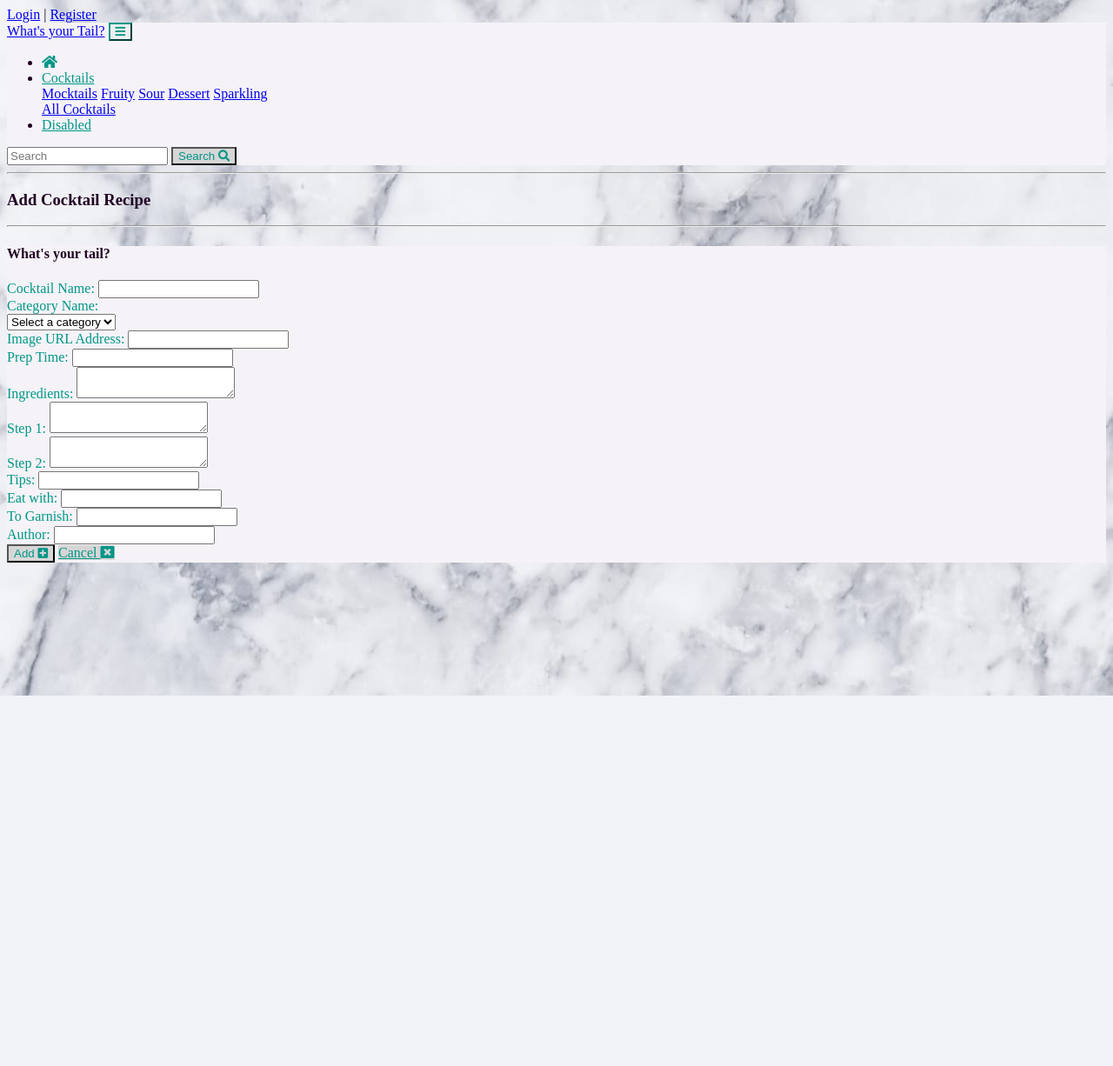
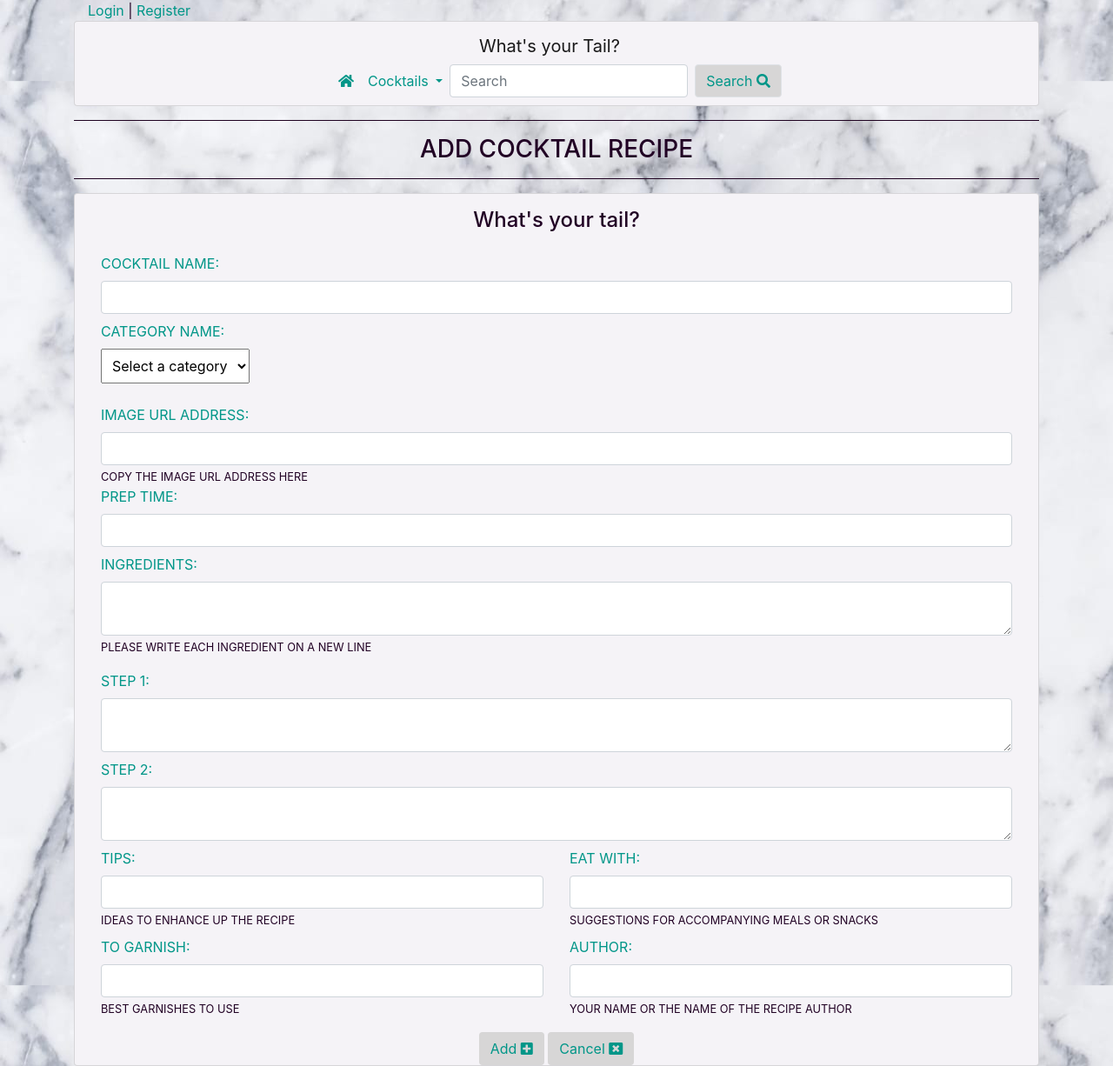
Before and after one commit to jakelashbrook/cocktails-ms3, a Flask app: page /add_cocktail in a window 1280 px wide. Shown: the whole page at 87% size. Before the commit the page ends 800 px from the top, so only its background shows below. Run offline with Flask 2, Linux system fonts and the light colour scheme; some libraries are stand-ins or nearby versions.

Commit message:
Bootstrap Material Design Replaced

```diff
--- a/static/css/style.css
+++ b/static/css/style.css
@@ -18,6 +18,14 @@ i {
     line-height: 1.4;
 }
 
+a {
+    color: #009688;
+}
+
+a:hover {
+    color: #210124;
+}
+
 /* Colours */
 .ghost-wht {
     background-color: #F5F3F7;
@@ -33,6 +41,10 @@ i {
 
 .grn-bg {
     background-color: #009688;
+}
+
+.dp-txt {
+    color: #210124;
 }
 /* Buttons and Links */
 .button {
--- a/templates/add_cocktail.html
+++ b/templates/add_cocktail.html
@@ -10,16 +10,14 @@
         <form class="container pt-3" method="POST" action="">
             <div class="row">
                 <!-- Input Cocktail Name -->
-                <div class="col-sm-12 col-md-6">
+                <div class="col-12">
                     <label for="recipe_name" class="grn-txt text-uppercase">Cocktail Name:</label>
                     <input type="text" class="form-control"
                     name="recipe_name" id="recipe_name" required>
                 </div>
-                <div class="col-sm-12 col-md-6">
-                    <!-- Prep Time -->
-                    <label for="category_name" class="grn-txt text-uppercase">Category Name:</label>
-                    <div class="row">
-                        <div class="col-12">
+                <div class="col-12 pt-2">
+                    <!-- Category Name -->
+                    <label for="category_name" class="grn-txt text-uppercase">Category Name:</label><br>
                             <select class="form-select form-select-lg mb-3 p-2" aria-label=".form-select-lg"
                              name="category_name" id="category_name" required>
                                 <option selected><strong>Select a category</strong></option>
@@ -31,18 +29,17 @@
                             </select>
                         </div>
                     </div>
-                </div>
-                </div>
             <div class="row pt-2">
                 <!-- Image URL -->
-                <div class="col-sm-12 col-md-6">
+                <div class="col-12">
                     <label for="img_url" class="grn-txt text-uppercase">Image URL Address:</label>
                     <input type="text" class="form-control" name="img_url" id="img_url" required>
+                    <small class="text-uppercase dp-txt">Copy the image URL address here</small>
                 </div>
-                <div class="col-sm-12 col-md-6">
+                <div class="col-12">
                     <!-- Prep Time -->
                     <label for="prep_time" class="grn-txt text-uppercase" >Prep Time:</label>
-                    <input type="text" class="form-control"
+                    <input type="text" class="form-control" maxlength="10"
                     name="prep_time" id="prep_time" required>
                 </div>
             </div>
@@ -51,6 +48,7 @@
                     <label for="ingredients" class="grn-txt text-uppercase">Ingredients:</label>
                     <textarea type="text" class="form-control"
                     name="ingredients" id="ingredients" required></textarea>
+                    <small class="text-uppercase dp-txt">Please write each ingredient on a new line</small>
                 </div>
             </div>
             <div class="row pt-2">
@@ -62,7 +60,7 @@
                 </div>
                 <div class="col-12">
                     <!-- Step 2 -->
-                    <label for="method_step_2" class="grn-txt text-uppercase pt-2">Step 2:</label>
+                    <label for="method_step_two" class="grn-txt text-uppercase pt-2">Step 2:</label>
                     <textarea type="text" class="form-control"
                     name="method_step_two" id="method_step_two" required></textarea>
                 </div>
@@ -71,26 +69,31 @@
                 <!-- Inspiration -->
                 <div class="col-sm-12 col-md-6">
                     <label for="inspiration" class="grn-txt text-uppercase">Tips:</label>
-                    <input type="text" class="form-control" name="inspiration" id="inspiration">
+                    <input type="text" class="form-control" name="inspiration" id="inspiration"
+                    maxlength="30">
+                    <small class="text-uppercase dp-txt">Ideas to enhance up the recipe</small>
                 </div>
                 <div class="col-sm-12 col-md-6">
                     <!-- Eat With -->
                     <label for="eat_with" class="grn-txt text-uppercase">Eat with:</label>
                     <input type="text" class="form-control"
-                    name="eat_with" id="eat_with">
+                    name="eat_with" id="eat_with" maxlength="30">
+                    <small class="text-uppercase dp-txt">Suggestions for accompanying meals or snacks</small>
                 </div>
             </div>
             <div class="row pt-2">
                 <!-- Garnish -->
                 <div class="col-sm-12 col-md-6">
                     <label for="garnish" class="grn-txt text-uppercase">To Garnish:</label>
-                    <input type="text" class="form-control" name="garnish" id="garnish">
+                    <input type="text" class="form-control" name="garnish" id="garnish" maxlength="30">
+                    <small class="text-uppercase dp-txt">Best garnishes to use</small>
                 </div>
                 <div class="col-sm-12 col-md-6">
                     <!-- Recipe Author-->
                     <label for="author" class="grn-txt text-uppercase">Author:</label>
-                    <input type="text" class="form-control"
+                    <input type="text" class="form-control" minlength="10" maxlength="25"
                     name="author" id="author">
+                    <small class="text-uppercase dp-txt">Your name or the name of the recipe author</small>
                 </div>
             </div>
             <div class="row pt-3">
--- a/templates/base.html
+++ b/templates/base.html
@@ -3,9 +3,9 @@
 <head>
     <meta charset="UTF-8">
     <meta name="viewport" content="width=device-width, initial-scale=1.0">
-    <!-- Compiled and minified Bootstrap Material Design CSS -->
-    <link rel="stylesheet" href="https://unpkg.com/bootstrap-material-design@4.1.1/dist/css/bootstrap-material-design.min.css"
-    integrity="sha384-wXznGJNEXNG1NFsbm0ugrLFMQPWswR3lds2VeinahP8N0zJw9VWSopbjv2x7WCvX" crossorigin="anonymous" type="text/css">
+    <!-- Compiled and minified Bootstrap CSS -->
+    <link rel="stylesheet" href="https://cdn.jsdelivr.net/npm/bootstrap@4.6.0/dist/css/bootstrap.min.css"
+    integrity="sha384-B0vP5xmATw1+K9KRQjQERJvTumQW0nPEzvF6L/Z6nronJ3oUOFUFpCjEUQouq2+l" crossorigin="anonymous">
     <!-- Font Awesome CDN Link -->
     <link rel="stylesheet" href="https://cdnjs.cloudflare.com/ajax/libs/font-awesome/5.15.3/css/all.min.css"
     integrity="sha512-iBBXm8fW90+nuLcSKlbmrPcLa0OT92xO1BIsZ+ywDWZCvqsWgccV3gFoRBv0z+8dLJgyAHIhR35VZc2oM/gI1w==" crossorigin="anonymous" />
@@ -29,7 +29,7 @@
     {% endif %}
     </div>
     <!-- Site Navigation (Bootstrap Materialize Component) -->
-    <nav class="navbar navbar-expand-lg navbar-light bg-light">
+    <nav class="navbar navbar-expand-lg navbar-light bg-light card">
         <a class="navbar-brand pangolin" href="{{ url_for('get_recipes') }}">What's your Tail?</a>
         <button class="navbar-toggler" type="button" data-toggle="collapse" data-target="#navbarSupportedContent"
             aria-controls="navbarSupportedContent" aria-expanded="false" aria-label="Toggle navigation">
@@ -117,14 +117,10 @@
 
 
 
-    <!-- Compiled and minified JavaScript from Bootstrap Material Design -->
-    <script src="https://unpkg.com/popper.js@1.12.6/dist/umd/popper.js"
-        integrity="sha384-fA23ZRQ3G/J53mElWqVJEGJzU0sTs+SvzG8fXVWP+kJQ1lwFAOkcUOysnlKJC33U"
-        crossorigin="anonymous"></script>
-    <script src="https://unpkg.com/bootstrap-material-design@4.1.1/dist/js/bootstrap-material-design.js"
-        integrity="sha384-CauSuKpEqAFajSpkdjv3z9t8E7RlpJ1UP0lKM/+NdtSarroVKu069AlsRPKkFBz9"
-        crossorigin="anonymous"></script>
-    <script>$(document).ready(function () { $('body').bootstrapMaterialDesign(); });</script>
+    <!-- Compiled and minified JavaScript from Bootstrap -->
+    <script src="https://code.jquery.com/jquery-3.5.1.slim.min.js" integrity="sha384-DfXdz2htPH0lsSSs5nCTpuj/zy4C+OGpamoFVy38MVBnE+IbbVYUew+OrCXaRkfj" crossorigin="anonymous"></script>
+    <script src="https://cdn.jsdelivr.net/npm/popper.js@1.16.1/dist/umd/popper.min.js" integrity="sha384-9/reFTGAW83EW2RDu2S0VKaIzap3H66lZH81PoYlFhbGU+6BZp6G7niu735Sk7lN" crossorigin="anonymous"></script>
+    <script src="https://cdn.jsdelivr.net/npm/bootstrap@4.6.0/dist/js/bootstrap.min.js" integrity="sha384-+YQ4JLhjyBLPDQt//I+STsc9iw4uQqACwlvpslubQzn4u2UU2UFM80nGisd026JF" crossorigin="anonymous"></script>
     <!-- Internal Main JS File -->
     <script src="{{ url_for('static', filename='js/main.js')}}"></script>
     <!-- For injecting custom JS -->
--- a/templates/home.html
+++ b/templates/home.html
@@ -22,7 +22,7 @@
                                 <!-- Print recipe name -->
                                 <h4 class="card-title font-weight-bold">{{ recipe.recipe_name }}</h4>
                                 <!-- Print recipe summary -->
-                                <p class="card-text">{{ recipe.summary }}</p>
+                                <br><br><br><br>
                                 <a href="#" class="btn button">See more</a>
                             </div>
                         </div>
@@ -42,9 +42,9 @@
                             <div class="card-img-overlay text-center">
                                 <!-- Print recipe name from database -->
                                 <h4 class="card-title font-weight-bold">{{ recipe.recipe_name }}</h4>
+                                <br><br><br><br>
                                 <!-- Print recipe summary from database -->
-                                <p class="card-text">{{ recipe.summary }}</p>
-                                <a href="#" class="btn btn-primary">TRY NOW</a>
+                                <a href="#" class="btn button">TRY NOW</a>
                             </div>
                         </div>
                     </div>
```
